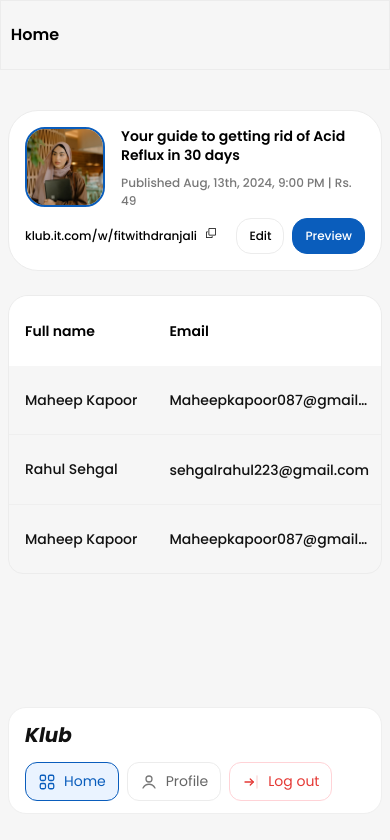
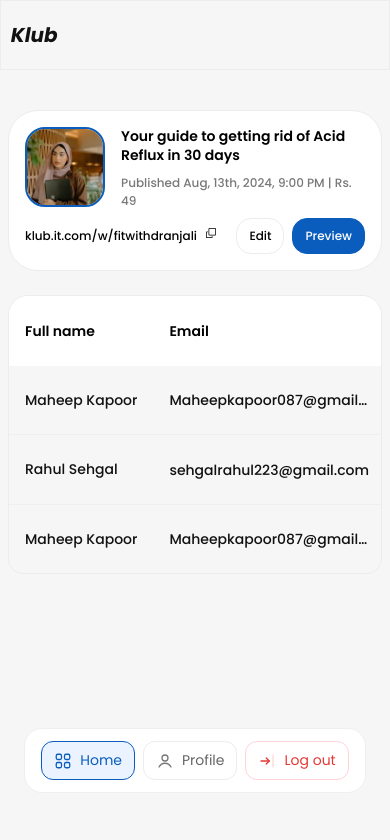
Before and after one commit to MadyWebor/klub-early-access, a Next.js app: page /dashboard in a window 390 px wide. Shown: the top 840 px of the page. Built offline with nearby package versions, Linux system fonts and the light colour scheme.

Commit message:
fix issue in waitlist

```diff
--- a/src/app/dashboard/page.tsx
+++ b/src/app/dashboard/page.tsx
@@ -20,8 +20,11 @@ const Dashboard: React.FC = () => {
         <div className="w-full flex border border-[#ECECEC] h-[70px] sm:h-[80px] md:h-[85px] justify-center">
             <div className="w-[95%] sm:w-[90%] md:w-[85%] flex">
                 <div className="flex flex-col justify-center w-full">
-                    <span className="text-[16px] sm:text-[18px] md:text-[20px] font-[600]">
+                    <span className="text-[16px] sm:text-[18px] md:text-[20px] font-[600] hidden sm:block">
                         Home
+                    </span>
+                    <span className="text-[20px] sm:text-[22px] font-[700] italic text-[#111] block sm:hidden">
+                        Klub
                     </span>
                 </div>
             </div>
@@ -197,7 +200,7 @@ const Dashboard: React.FC = () => {
     "
                     >
                         {/* Brand */}
-                        <span className="text-[20px] sm:text-[22px] font-[700] italic text-[#111]">
+                        <span className="text-[20px] sm:text-[22px] font-[700] italic text-[#111] hidden sm:block">
                             Klub
                         </span>
 
@@ -237,7 +240,7 @@ const Dashboard: React.FC = () => {
           border-[#ECECEC] bg-[#fff] text-[#666]
           hover:bg-[#EFEFF0] transition
         "
-        onClick={()=>router.push('/profile')}
+                                onClick={() => router.push('/profile')}
 
                             >
                                 {/* icon: user circle */}
@@ -247,7 +250,7 @@ const Dashboard: React.FC = () => {
                                 </svg>
                                 Profile
                             </button>
-                        <span className="hidden sm:block h-6 w-px bg-[#E7E7E8]" />
+                            <span className="hidden sm:block h-6 w-px bg-[#E7E7E8]" />
 
                             {/* Logout (danger) */}
                             <button
@@ -259,7 +262,7 @@ const Dashboard: React.FC = () => {
           border-[#FFD3D7] text-[#E53935] bg-white
           hover:bg-[#FFF5F5] transition
         "
-        onClick={()=>router.push('/signin')}
+                                onClick={() => router.push('/signin')}
                             >
                                 {/* icon: sign-out arrow */}
                                 <svg width="18" height="18" viewBox="0 0 24 24" fill="none">
```
